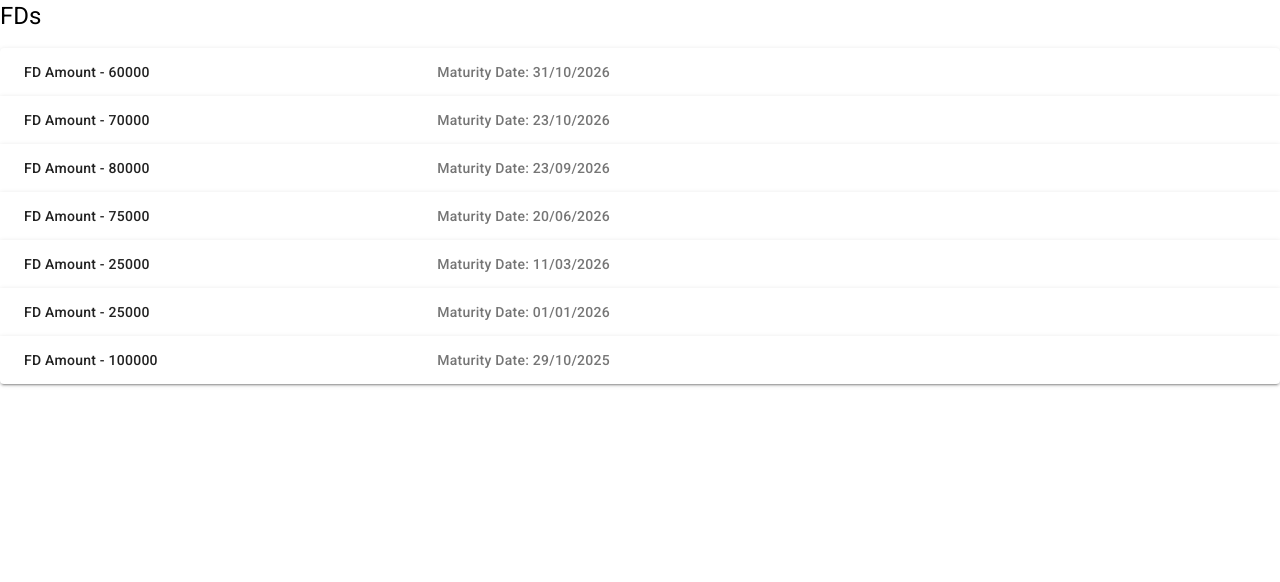
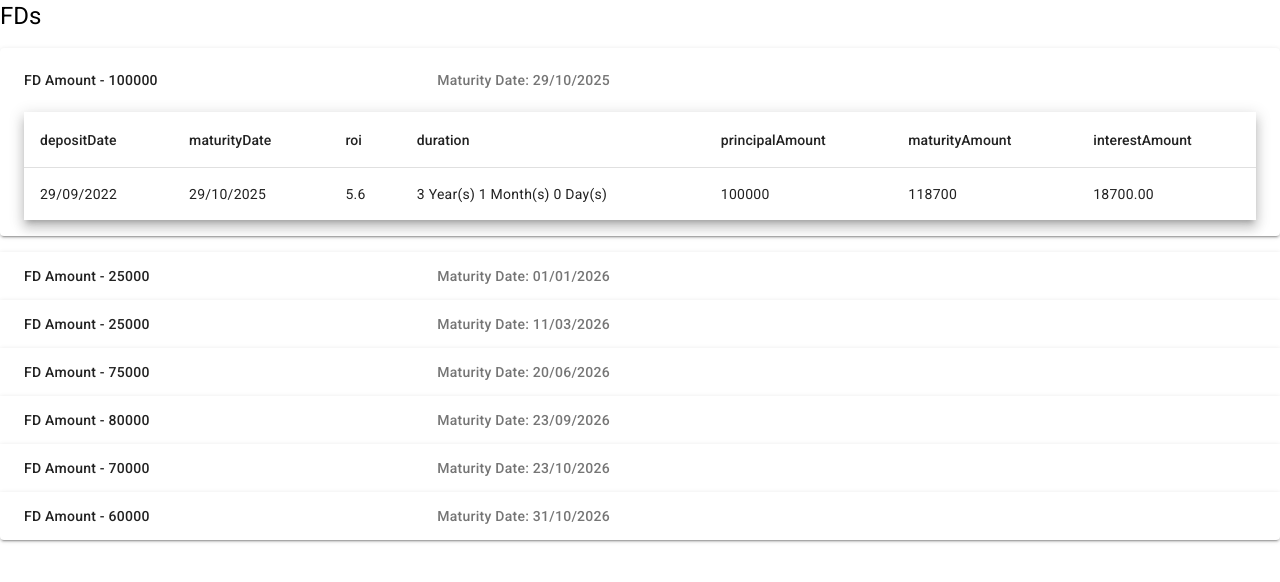
Before and after one commit to vaishnavikaranjkar/FinanceManagementAngular, an Angular app: page /fd in a window 1280 px wide. Shown: the top 582 px of the page. Built offline with nearby package versions, Linux system fonts and the light colour scheme.

Commit message:
Bugs/fixedBugsInEmiFd

```diff
--- a/src/app/components/emi/emi.component.ts
+++ b/src/app/components/emi/emi.component.ts
@@ -113,10 +113,9 @@ export class EmiComponent {
 
   populateEmiSchedule(): void {
     this.emiService.getEmiSchedule().subscribe({
-      next: data => this.dataSource = data,
+      next: data => {this.dataSource = data, this.insertNextEmiRow(this.dataSource);},
       error: err => console.error('Failed to fetch EMI schedule:', err)
     });
-    this.insertNextEmiRow(this.dataSource);
   }
 
   ngOnDestroy(): void {
--- a/src/app/components/fd/fd.component.html
+++ b/src/app/components/fd/fd.component.html
@@ -1,7 +1,7 @@
 <h1>FDs</h1>
 <mat-accordion>
   @for (data of dataSource; track $index) {
-  <mat-expansion-panel hideToggle>
+  <mat-expansion-panel hideToggle [expanded]="$index === 0">
     <mat-expansion-panel-header>
       <mat-panel-title>
         FD Amount - {{ data.principalAmount }}
--- a/src/app/components/fd/fd.component.ts
+++ b/src/app/components/fd/fd.component.ts
@@ -31,9 +31,8 @@ export class FdComponent implements OnInit {
   }
 
   getFdData(): void {
-    this.http.get<FdData[]>(this.fdDataUrl).subscribe(data =>
+    this.http.get<FdData[]>(this.fdDataUrl).subscribe(data => {
       this.dataSource = data,
-    );
       this.dataSource.sort((a, b) => {
         const dateA = new Date(a.maturityDate.split('/').reverse().join('-'));
         const dateB = new Date(b.maturityDate.split('/').reverse().join('-'));
@@ -43,5 +42,6 @@ export class FdComponent implements OnInit {
         item.interestAmount = (parseFloat(item.maturityAmount) - parseFloat(item.principalAmount)).toFixed(2);
       });
       console.log('FD Data:', this.dataSource);
+    });
   }
 }
```
Lines whose indentation alone changed are shown as unchanged.
